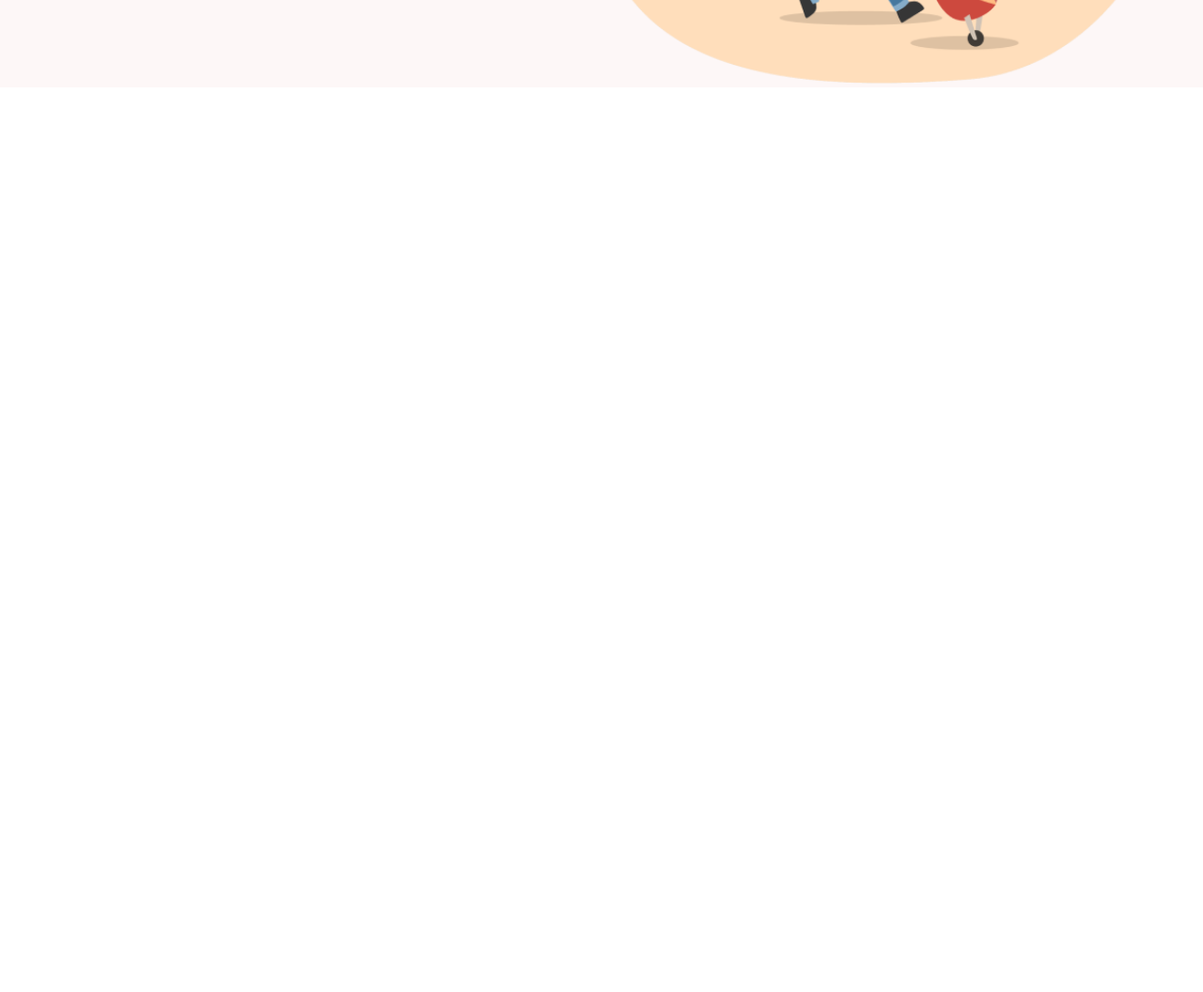
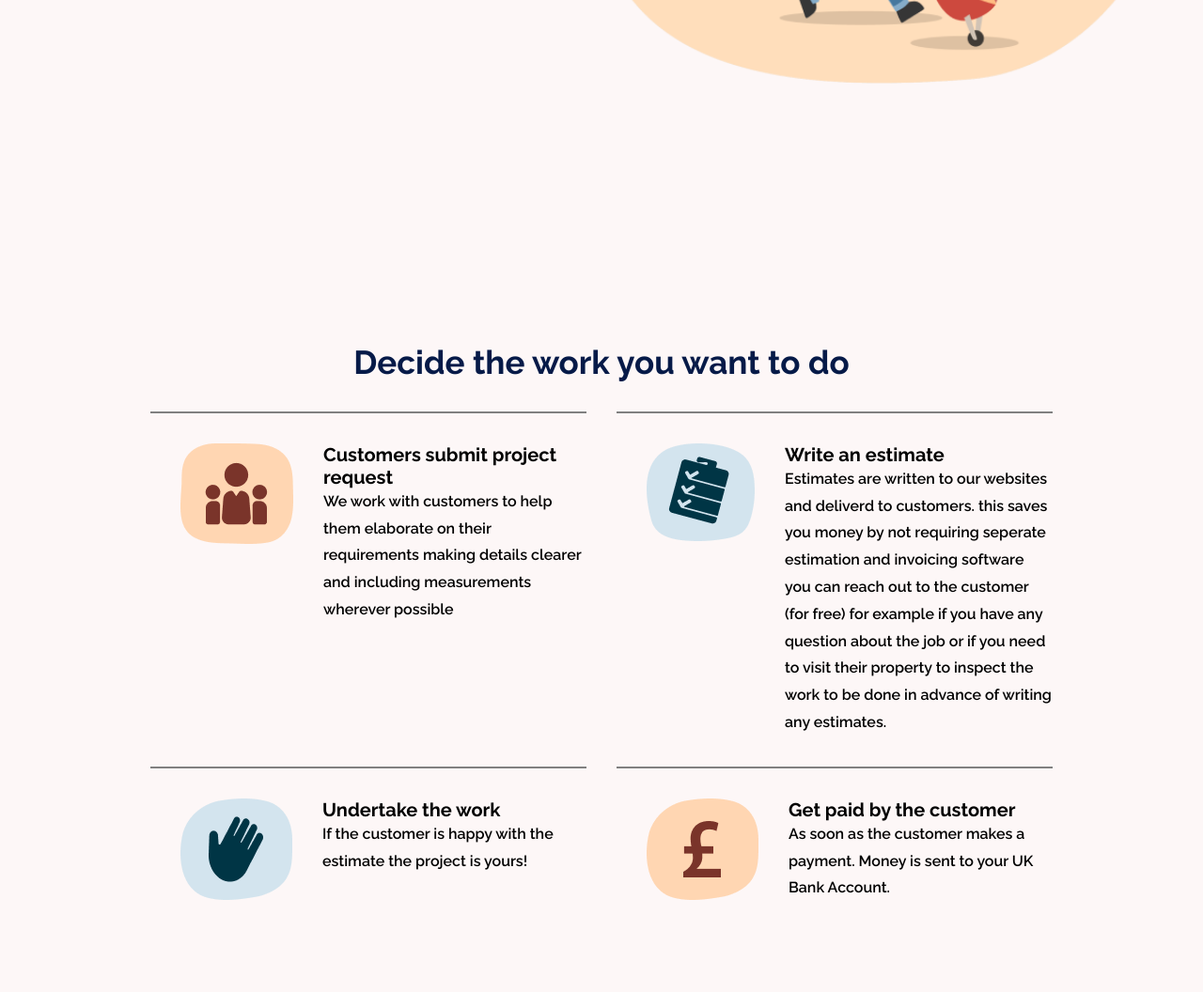
Before and after one commit to vi58-coder/My-Web, a plain HTML site: page index.html in a window 1280 px wide. Shown: the part 556-1612 px from the top of the page at 94% size. Before the commit the page ends 800 px from the top, so only its background shows below. Drawn offline with Linux system fonts and the light colour scheme.

Commit message:
build all

```diff
--- a/Css/style.css
+++ b/Css/style.css
@@ -222,3 +222,59 @@ header{
         margin-left: 2rem;
     }
    }
+
+   /* Container */
+
+.container{
+    background-color: var(--grey);
+    padding-top: 15rem;
+}
+
+.container__header{
+    text-align: center;
+    color: var(--navy);
+    font-weight: 700;
+    font-size: 35px;
+}
+
+.work__types{
+    display: grid;
+    gap: 2rem;
+    padding: 2rem;
+}
+
+.work__contents{
+    display: flex;
+    justify-content: center;
+    align-items: center;
+    border-top: 2px solid gray;
+    padding-top: 2rem;
+}
+
+.text__content{
+    margin-left: 2rem;
+}
+
+.text__header{
+    font-size: 20px;
+}
+
+.text{
+    line-height: 1.8rem;
+    font-weight: 600;
+}
+
+@media only screen and (min-width: 1024px){
+    .work__types{
+        grid-template-columns: repeat(2, 1fr);
+        padding: 2rem 10rem 6rem 10rem;
+    }
+
+    .first__container{
+        padding-top: 2rem;
+    }
+
+    .work__contents{
+        align-items: flex-start;
+    }
+}
--- a/index.html
+++ b/index.html
@@ -43,6 +43,62 @@
         </hero>
     </main>
 
+    <div class="container">
+        <div class="first__container">
+            <h2 class="container__header">
+                Decide the work you want to do
+            </h2>
+            <div class="work__types">
 
+               <div class="work__contents">
+                <img src="/images/Frame 701801.png" alt="">
+                <div class="text__content">
+                    <h4 class="text__header">Customers submit project request</h4>
+                    <p class="text">
+                        We work with customers to help them elaborate on their requirements
+                        making details clearer and including measurements wherever possible
+                    </p>
+                </div>
+               </div>
+
+               <div class="work__contents">
+                <img src="/images/Frame 701803.png" alt="">
+                <div class="text__content">
+                    <h4 class="text__header">Write an estimate</h4>
+                    <p class="text">
+                       Estimates are written to our websites and deliverd to customers. this
+                       saves you money by not requiring seperate estimation and invoicing software
+                       you can reach out to the customer (for free) for example if you have
+                       any question about the job or if you need to visit their property to inspect the work
+                       to be done in advance of writing any estimates.
+                    </p>
+                </div>
+               </div>
+
+               <div class="work__contents">
+                <img src="/images/Frame 701802.png" alt="">
+                    <div class="text__content">
+                        <h4 class="text__header">Undertake the work</h4>
+                        <p class="text">
+                          If the customer is happy with the estimate the project is yours!
+                        </p>
+                    </div>
+
+               </div>
+
+               <div class="work__contents">
+                <img src="/images/Frame 701804.png" alt="">
+                        <div class="text__content">
+                            <h4 class="text__header">Get paid by the customer</h4>
+                            <p class="text">
+                                As soon as the customer makes a payment. Money is sent to your UK
+                                Bank Account.
+                            </p>
+                        </div>
+               </div>
+
+            </div>
+        </div>
+     </div>
 </body>
 </html>
```
Also changed, not shown: components/container.html (added, +57 -0 lines).
